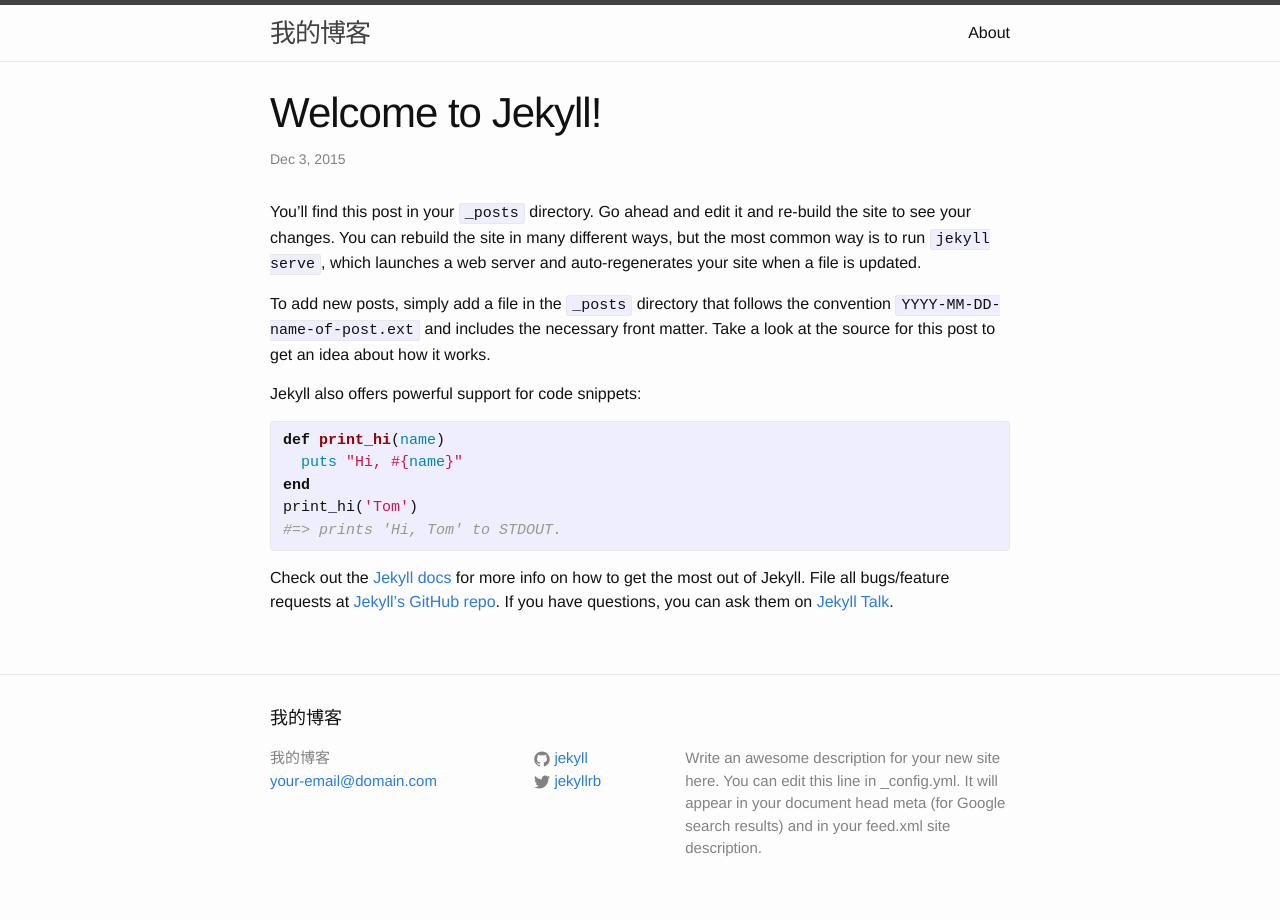
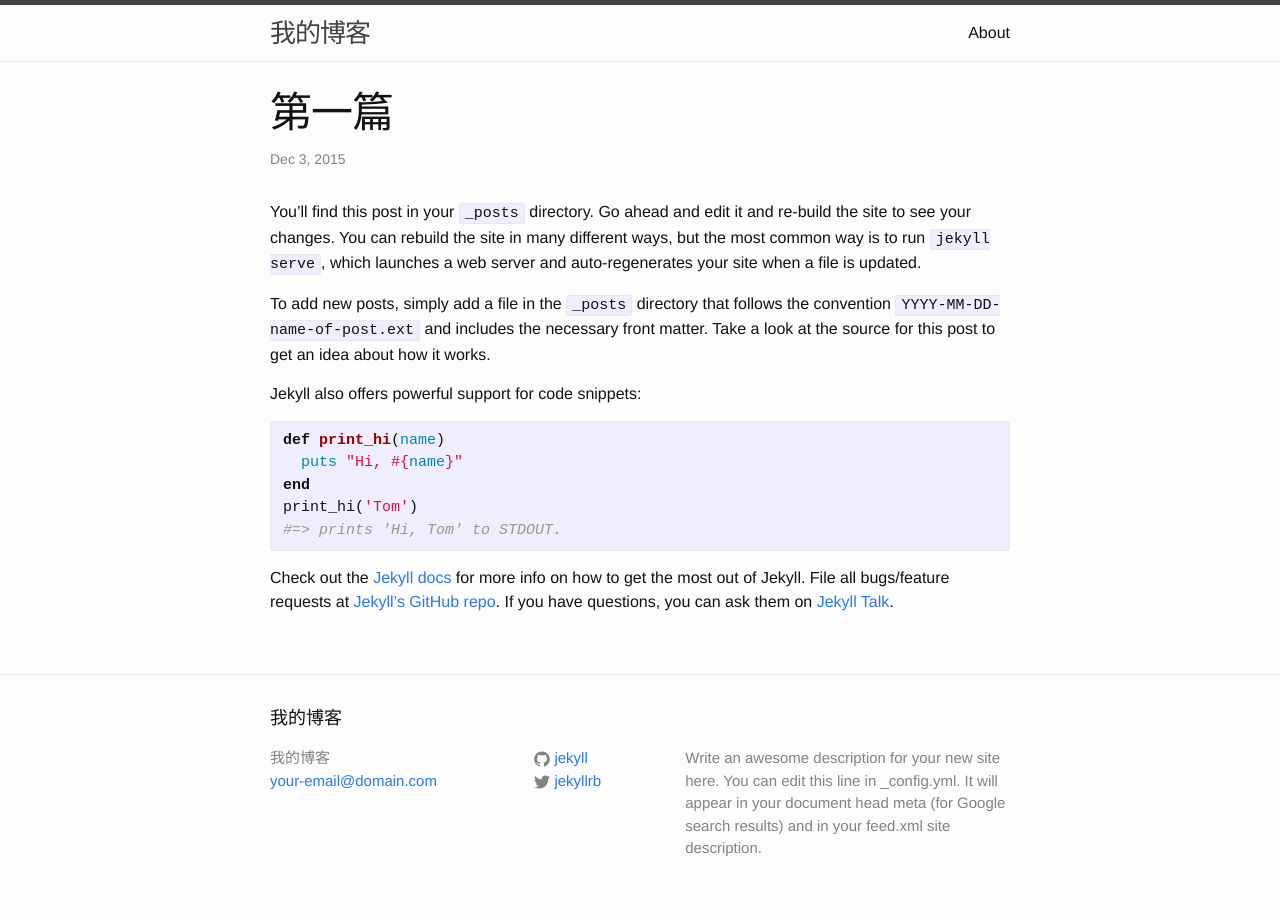
Before and after one commit to superabe/superabe.github.io, a Jekyll site: the page built from _posts/2015-12-03-welcome-to-jekyll.markdown, in a window 1280 px wide. Built offline with Jekyll 4.4.1, drawn with Linux system fonts in a browser that asks for light colours.

Commit message:
modify first blog

```diff
--- a/_posts/2015-12-03-welcome-to-jekyll.markdown
+++ b/_posts/2015-12-03-welcome-to-jekyll.markdown
@@ -1,6 +1,6 @@
 ---
 layout: post
-title:  "Welcome to Jekyll!"
+title:  "第一篇"
 date:   2015-12-03 09:20:03 +0800
 categories: jekyll update
 ---
```
Also changed, not shown: 1 other file.
